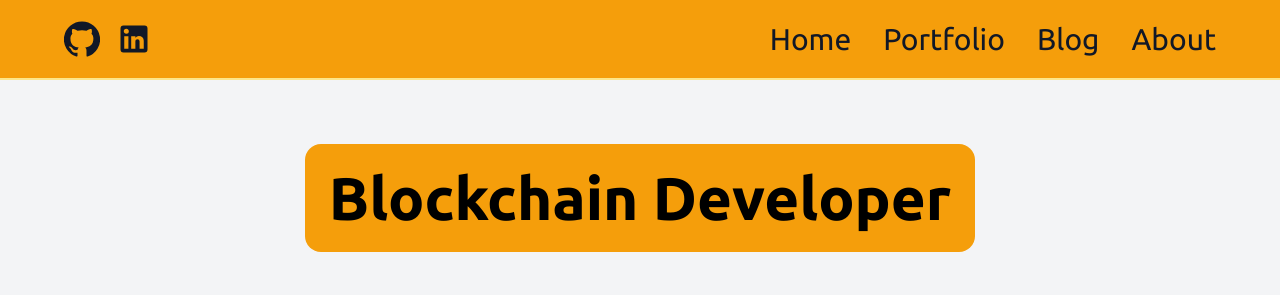
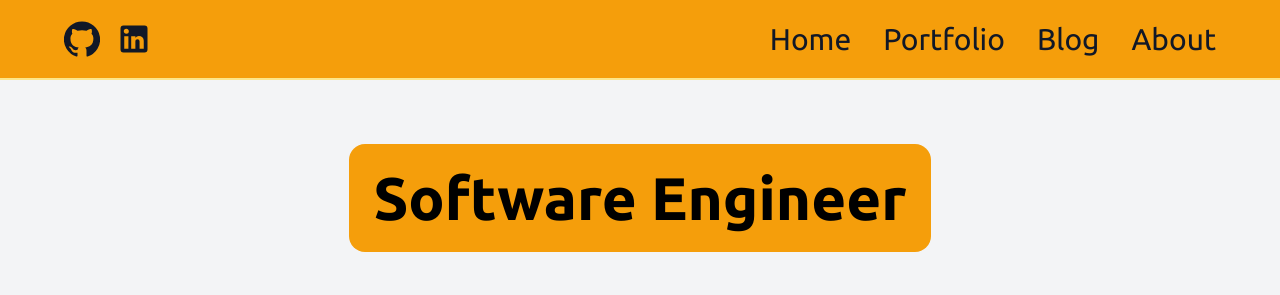
Before and after one commit to vix993/my-blog, a Next.js app: page / in a window 1280 px wide. Shown: the top 295 px of the page. Built offline with nearby package versions, Linux system fonts and the light colour scheme.

Commit message:
Update Intro.jsx

```diff
--- a/components/Intro.jsx
+++ b/components/Intro.jsx
@@ -4,7 +4,7 @@ export const Intro = ({ }) => {
   return (
     <main>
       <div className="flex flex-col justify-center items-center gap-10 mt-16 rounded-2xl">
-        <h1>Blockchain Developer</h1>
+        <h1>Software Engineer</h1>
         <span className="text-2xl flex items-center flex-col gap-4">
           Hi. I'm Victor, I enjoy building{" "}
           <Link href="/portfolio">
```
